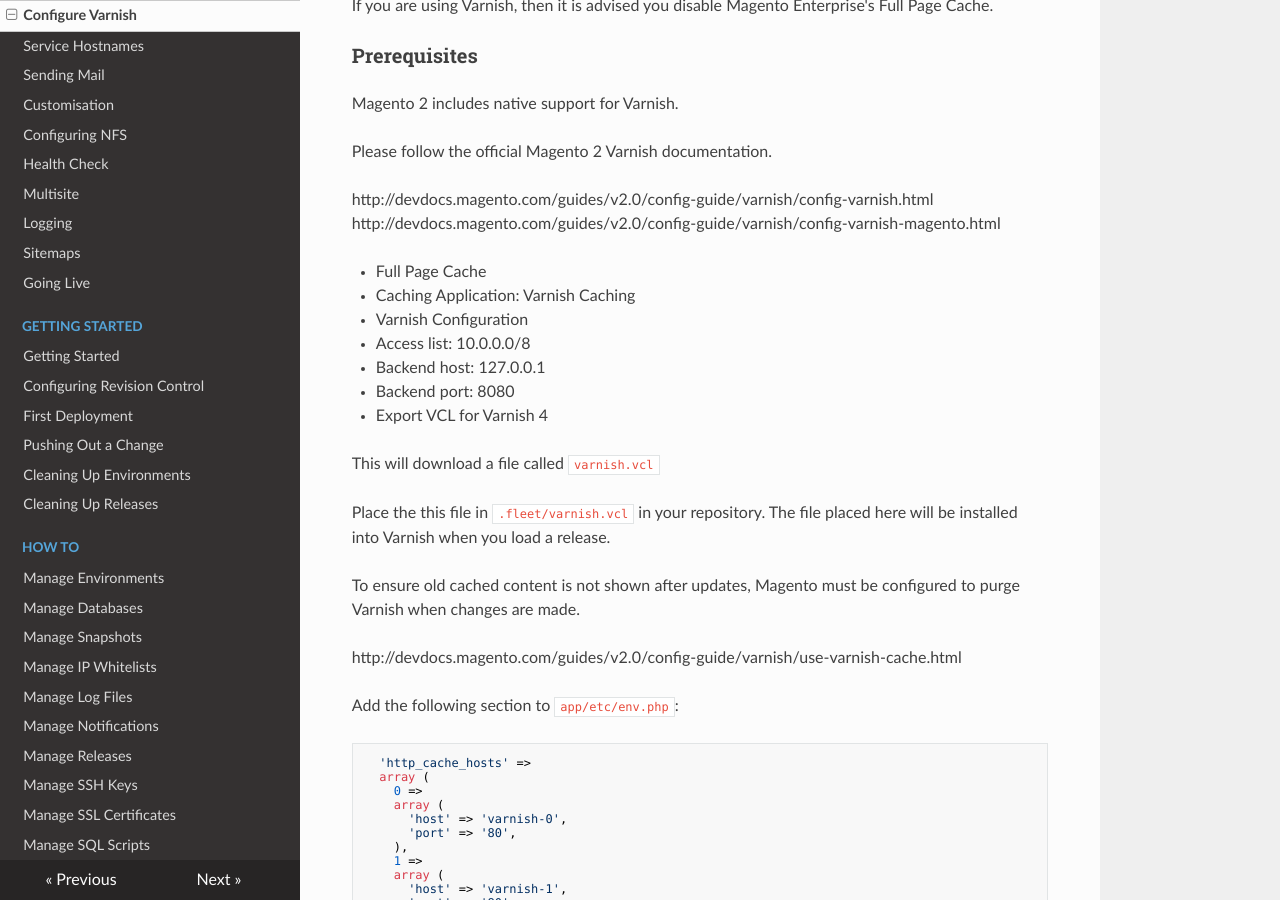
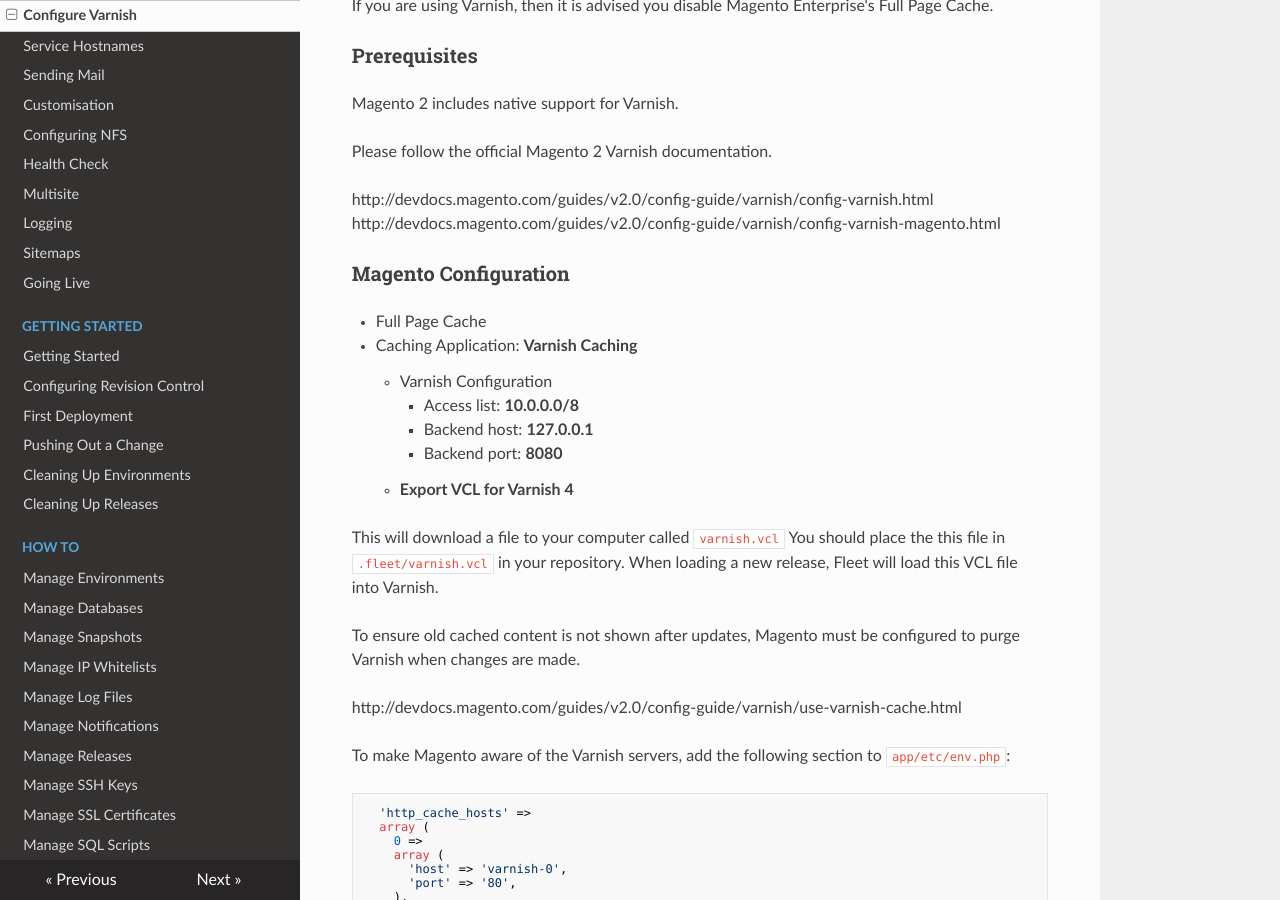
Before and after one commit to anchor/fleet-magento-docs, an MkDocs documentation site: the page built from docs/configuring-magento-2-for-fleet/varnish.md, in a window 1280 px wide and 900 px high, scrolled down 345 px. Built offline with MkDocs 1.6.1, drawn with Linux system fonts in a browser that asks for light colours; nearby versions of some CDN libraries; old or Windows-style settings are respelled for this version of MkDocs.

Commit message:
formatting fixes

````diff
--- a/docs/configuring-magento-2-for-fleet/varnish.md
+++ b/docs/configuring-magento-2-for-fleet/varnish.md
@@ -16,25 +16,26 @@ Please follow the official Magento 2 Varnish documentation.
 http://devdocs.magento.com/guides/v2.0/config-guide/varnish/config-varnish.html
 http://devdocs.magento.com/guides/v2.0/config-guide/varnish/config-varnish-magento.html
 
-* Full Page Cache
- * Caching Application: Varnish Caching
- * Varnish Configuration
-  * Access list: 10.0.0.0/8
-  * Backend host: 127.0.0.1
-  * Backend port: 8080
- * Export VCL for Varnish 4
+### Magento Configuration
 
-This will download a file called `varnish.vcl`
+ * Full Page Cache
+ * Caching Application: **Varnish Caching**
+     * Varnish Configuration
+         * Access list: **10.0.0.0/8**
+         * Backend host: **127.0.0.1**
+         * Backend port: **8080**
+     * **Export VCL for Varnish 4**
 
-Place the this file in `.fleet/varnish.vcl` in your repository.
-The file placed here will be installed into Varnish when you load a release.
+This will download a file to your computer called `varnish.vcl`
+You should place the this file in `.fleet/varnish.vcl` in your repository.
+When loading a new release, Fleet will load this VCL file into Varnish.
 
 To ensure old cached content is not shown after updates, Magento must be
 configured to purge Varnish when changes are made.
 
 http://devdocs.magento.com/guides/v2.0/config-guide/varnish/use-varnish-cache.html
 
-Add the following section to `app/etc/env.php`:
+To make Magento aware of the Varnish servers, add the following section to `app/etc/env.php`:
 
 ```
   'http_cache_hosts' =>
````
